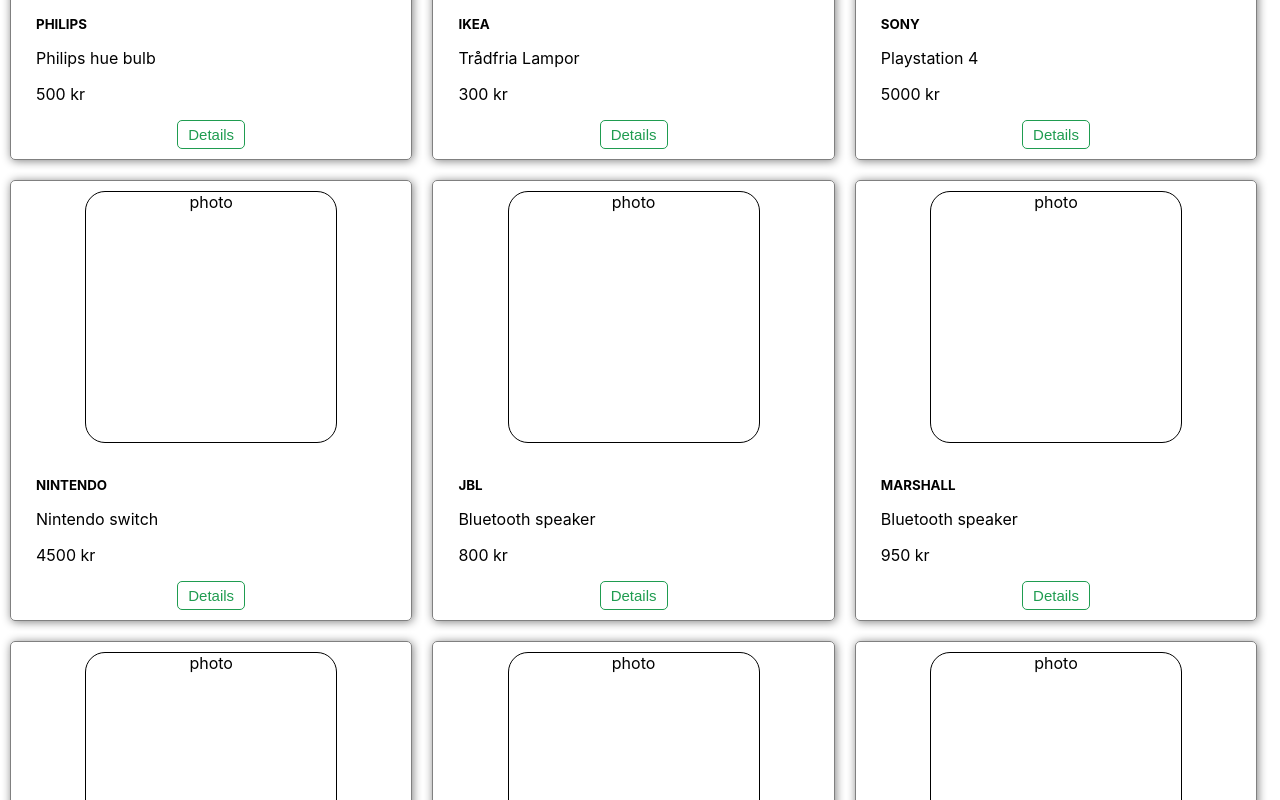
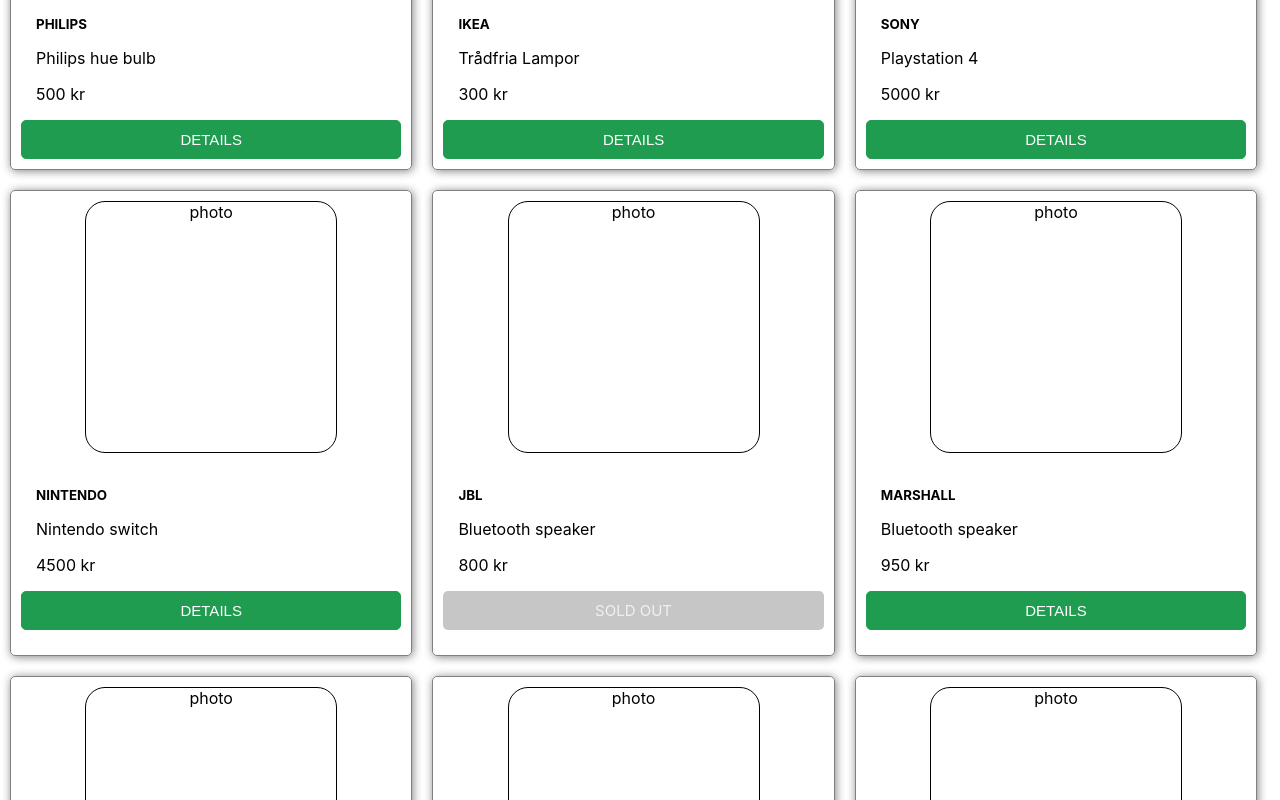
Before and after one commit to AndelijaKaluderovic/Shopping_Cart, a React (Create React App) app: page / in a window 1280 px wide. Shown: the part 380-1180 px from the top of the page. Built offline with nearby package versions, Linux system fonts and the light colour scheme.

Commit message:
available products

```diff
--- a/src/App.js
+++ b/src/App.js
@@ -13,7 +13,7 @@
       <Nav />
       <Switch>
         <Route exact path="/" component={Products} />
-        <Route exact path="/product" component={Product} />
+        {/* <Route exact path="/product" component={Product} /> */}
         <Route path="/product/:id" component={Product} />
         <Route path="/checkout" component={Checkout} />
       </Switch>
--- a/src/pages/Product.css
+++ b/src/pages/Product.css
@@ -31,6 +31,10 @@
     background-color: white;
     color: #1F9C50;
 }
+.shopping-unavailable-button{
+    background-color: gray;
+    color: white;
+}
 .product-button:hover,
 .shopping-button:hover{
     cursor: pointer;
@@ -41,6 +45,12 @@
 }
 .product-link{
     text-decoration: none;
+}
+.product-available{
+    color: #1F9C50;
+}
+.product-unavailable{
+    color: red;
 }
 @media screen and (min-width: 600px) {
     .product-card{
--- a/src/pages/Product.js
+++ b/src/pages/Product.js
@@ -6,27 +6,40 @@
 
   const [product, setProduct] = useState([]);
 
-  const fetchProduct = async () => {
-    const id = parseInt(match.params.id);
-    const data = await fetch('/mockup/products.json');
-    const productJSON = await data.json();
-    const oneProduct = productJSON.items.filter(item => item.id === id);
-    setProduct(oneProduct);
-  }
+  // const fetchProduct = async () => {
+  //   const data = await fetch('/mockup/products.json');
+  //   const productJSON = await data.json();
+  //   const oneProduct = await productJSON.items.filter(item => item.id === parseInt(match.params.id));
+  //   setProduct(oneProduct[0]);
+  // }
+
   useEffect(() => {
     fetchProduct();
+      // eslint-disable-next-line
   }, [])
+
+  const fetchProduct = async () => {
+    await fetch('/mockup/products.json').then(response => {
+      return response.json()
+    }).then(responseData => {
+      return responseData.items.filter(item => item.id === parseInt(match.params.id));
+    }).then(data => {
+      setProduct(data[0]);
+    })
+      .catch(err => {
+        console.log("fetch error" + err);
+      });
+  }
 
   return (
     <div className='product'>
-      {product.map(item => (
-        <div key={item.id} className='product-card'>
+      <div className='product-card'>
         <div className='product-photo'>photo</div>
         <div className='product-info'>
-            <p>{item.name}</p>
-            <p>{item.price} kr</p>
-            <p>Available</p>
-            <form>
+          <p>{product.name}</p>
+          <p>{product.price} kr</p>
+          {product.available ? <p className='product-available'>In stock</p> : <p className='product-unavailable'>Out of stock</p>}
+          {product.available && <form>
             <label htmlFor="color">Color:</label>
             <select name="color" id="color">
               <option>Black</option>
@@ -42,12 +55,11 @@
               <option>43</option>
               <option>44</option>
             </select>
-            </form>
-              <button className="product-button">Add to cart</button>
+          </form> }
+          {product.available && <button className="product-button">Add to cart</button>}
           <Link className='product-link' to='/'><button className='shopping-button'>Keep shopping</button></Link>
         </div>
       </div>
-      ))}
     </div>
   )
 }
--- a/src/pages/Products.css
+++ b/src/pages/Products.css
@@ -29,19 +29,30 @@
     text-decoration: none;
 }
 .products-button{
-    display: block;
-    margin: 0 auto;
-    padding: 5px 10px;
-    font-size: 15px;
-    border: 1px solid #1F9C50;
-    border-radius: 5px;
-    background-color: transparent;
-    color: #1F9C50;
+display: block;
+margin: 0 auto;
+width: 100%;
+padding: 10px 0;
+font-size: 15px;
+border: 1px solid #1F9C50;
+border-radius: 5px;
+background-color: #1F9C50;
+color: white;
+text-transform: uppercase;
+}
+.products-soldout{
+color: rgb(240, 240, 240);
+background-color: rgb(198, 198, 198);
+text-align: center;
+font-size: 15px;
+padding: 10px 60px;
+text-transform: uppercase;
+border-radius: 5px;
 }
 .products-button:hover{
     cursor: pointer;
-    background-color: #1F9C50;
-    color: white;
+    background-color: transparent;
+    color: #1F9C50;
 }
 @media screen and (min-width: 600px) {
     .products{
--- a/src/pages/Products.js
+++ b/src/pages/Products.js
@@ -25,7 +25,7 @@
       <p className='products-name'>{item.name}</p>
       <p className='products-price'>{item.price} kr</p>
       </div>
-      <Link className='products-link' to={`/product/${item.id}`}><button className="products-button">Details</button></Link>
+      {item.available ? <Link className='products-link' to={`/product/${item.id}`}><button className="products-button">Details</button></Link> : <p className='products-soldout'>Sold out</p>}
       </div>
       ))}
     </div>
```
Also changed, not shown: 2 other files (tests, documents, lock files or other folders). Lines whose indentation alone changed are shown as unchanged.
